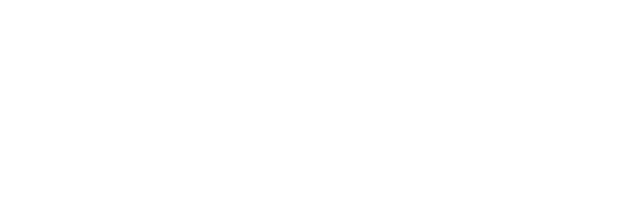
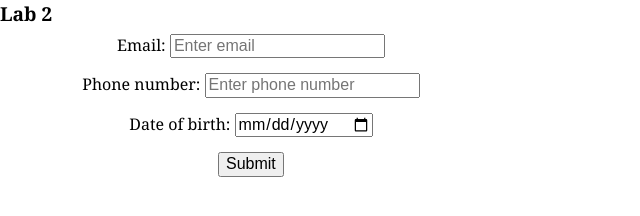
Before and after one commit to kcain1fall22/Lab2, a plain HTML site: page index.html in a window 1280 px wide. Shown: the whole page, without its empty margins (0-640 px from the left). Drawn offline with Linux system fonts and the light colour scheme.

Commit message:
added css style

```diff
--- a/css/screen.css
+++ b/css/screen.css
@@ -0,0 +1,53 @@
+#wrap {
+ background-color: Bisque linear-gradient(to bottom, black, Bisque);
+ min-width: fit-content;
+ text-align: center;
+ box-sizing: content-box;
+ margin-top: 4px;
+}
+
+#wraptwo {
+ width: 500px;
+ text-align: center;
+ border: 1px solid black;
+ margin: 0 auto;
+ background-color:rgb(213, 210, 210);
+}
+
+#info {
+ margin-top: 1px;
+ margin-bottom: 3px;
+ font-weight: 400;
+ font-family: Georgia, Verdana, sans-serif;
+}
+
+h1 {
+ font-weight: bold;
+ font-size: larger;
+}
+html, body {
+    height: 100%;
+    width: 100%;
+    margin: 0;
+}
+
+body {
+    font-family: Georgia, Verdana, sans-serif;
+    background-image: ;
+    background-repeat: no-repeat;
+    background-size: auto;
+    background-position: center;
+    display: flex;
+}
+
+p, div {
+    text-align: center; /* Align elements to center */
+    margin: 15px;
+}
+
+@media screen
+    and (min-width: 480px) {
+    label {
+     display: inline-block;
+    }
+}
--- a/index.html
+++ b/index.html
@@ -1,13 +1,26 @@
 <!DOCTYPE html>
 <html lang="en" class="nojs">
 <head>
-  <title>Lab 2</title>
+  <title>ITMD-362 lab 2 </title>
   <meta charset="utf-8" />
   <meta name="viewport" content="width=device-width,initial-scale=1.0,shrink-to-fit=no" />
   <link rel="stylesheet" media="screen" href="css/reset.css" />
   <link rel="stylesheet" media="screen" href="css/screen.css" />
 </head>
-<body>
-
-</body>
+ <body id="wrap">
+  <h1>Lab 2</h1>
+  <div id="wrap2">
+   <div class="info">
+    <em>Email:</em> <input type="email" name="email" placeholder="Enter email">
+   </div>
+   <div class="info">
+    <em>Phone number:</em> <input type="tel" name="phone" placeholder="Enter phone number">
+   </div>
+   <div class="info">
+    <em>Date of birth:</em> <input type="date" name="birthday">
+   </div>
+   <button type="submit" name="submit">Submit</button>
+  </div>
+ </body>
 </html>
+</html>
```
Also changed, not shown: 3 other files.
